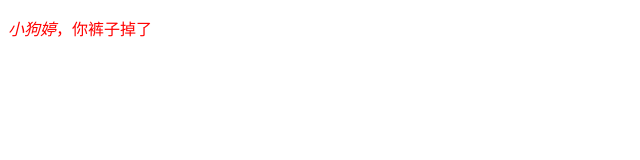
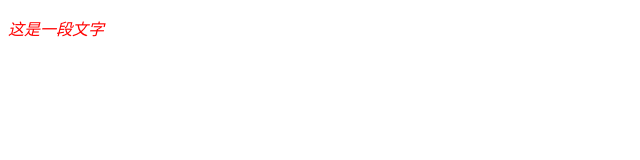
Before and after one commit to gysen/gysen.github.io, a plain HTML site: page index.html in a window 1280 px wide. Shown: the full height of the page, 0-640 px from the left. Drawn offline with Linux system fonts and the light colour scheme.

Commit message:
Update index.html

```diff
--- a/index.html
+++ b/index.html
@@ -8,6 +8,6 @@
 	</style>
 </head>
 <body>
-	<p><em>小狗婷</em>，你裤子掉了</p>
+	<p><em>这是一段文字</em></p>
 </body>
 </html>
```
